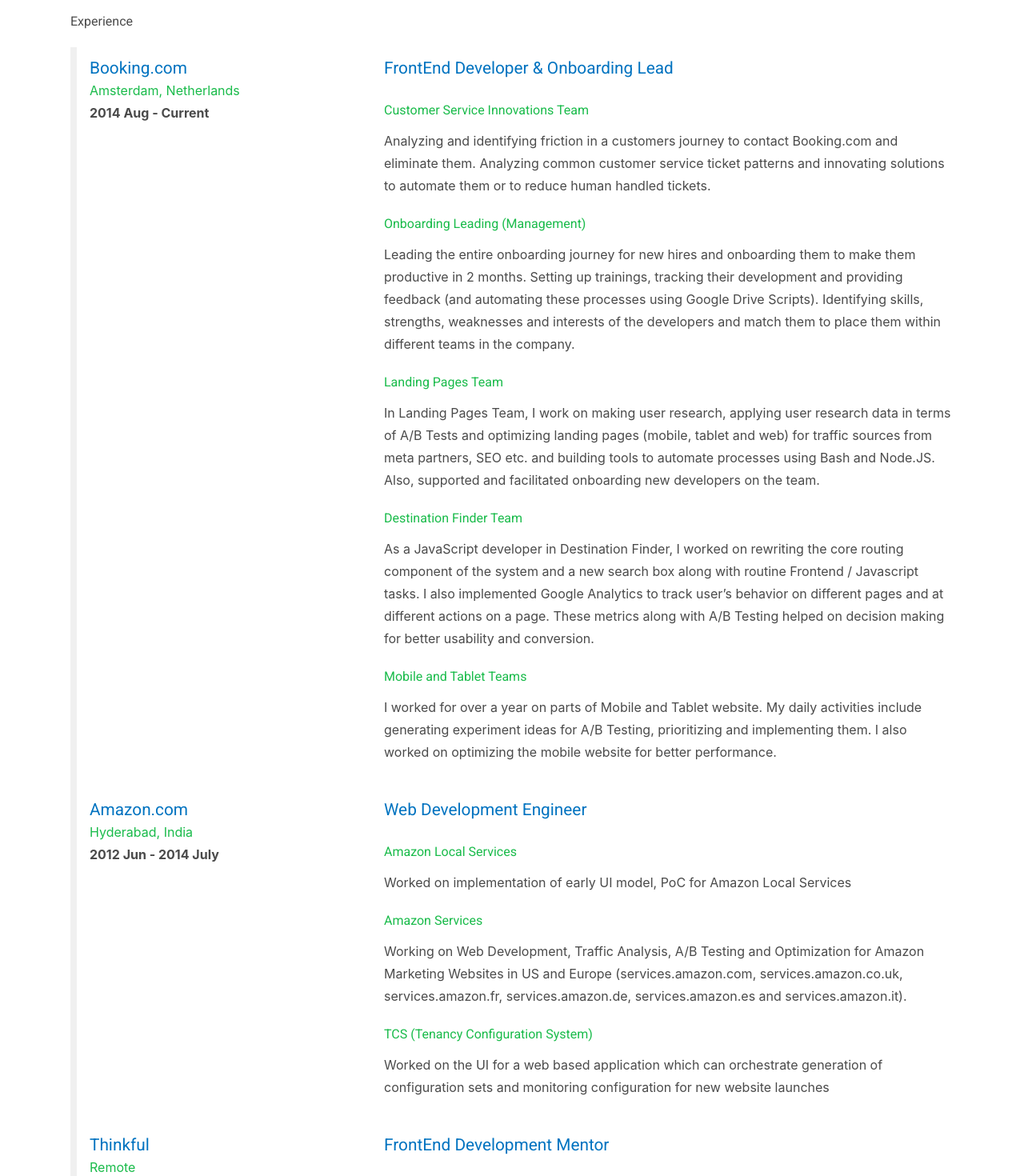
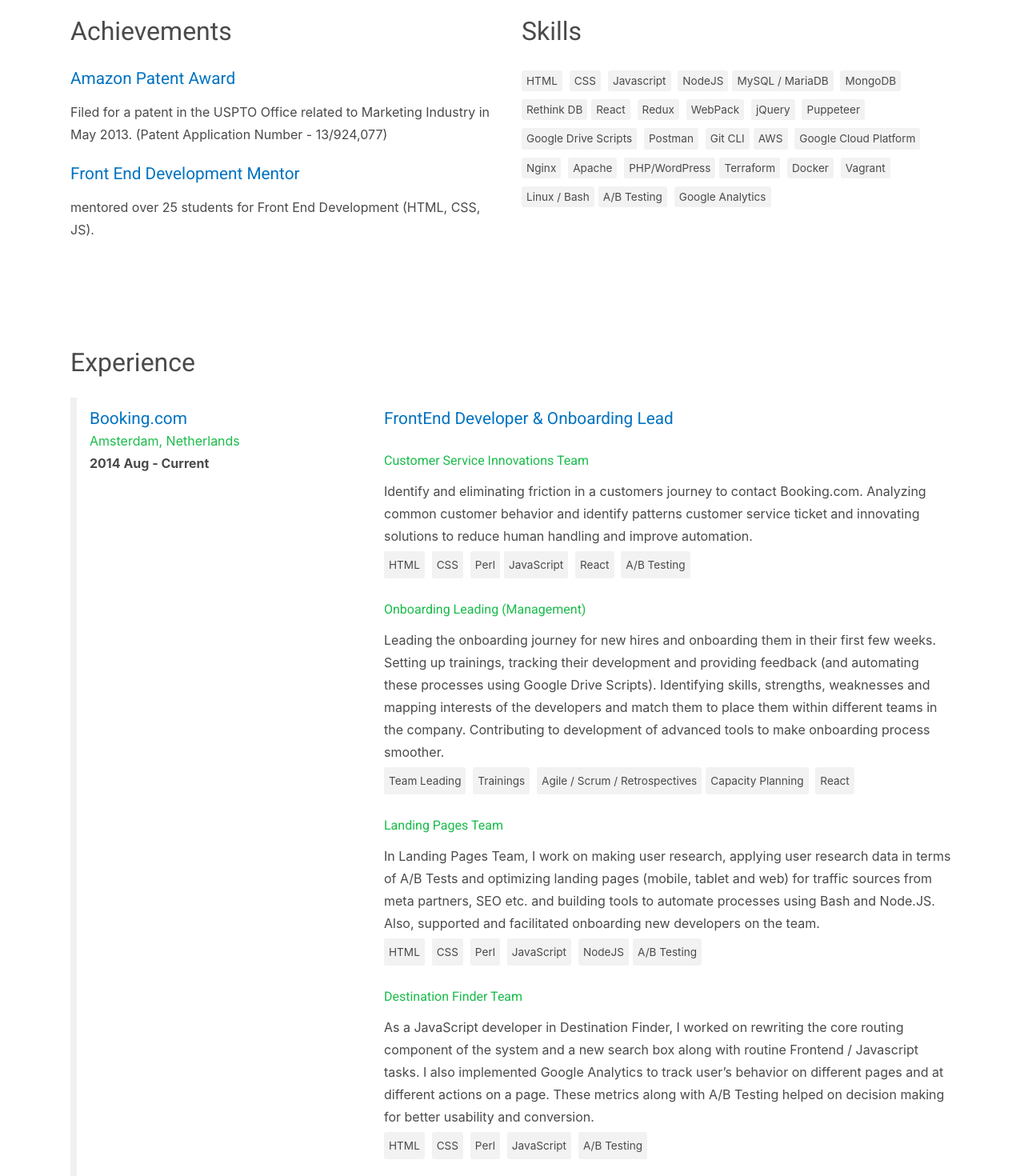
Before and after one commit to atif089/atif.work, a Next.js app: page / in a window 1280 px wide. Shown: the part 300-1770 px from the top of the page at 80% size. Built offline with nearby package versions, Linux system fonts and the light colour scheme; some icons are missing.

Commit message:
updated CV

```diff
--- a/data/experience/amazon.com.js
+++ b/data/experience/amazon.com.js
@@ -14,6 +14,9 @@
         <h3 className="team-title is-size-6">Amazon Local Services</h3>
         <div className="job-desc">
           <p>Worked on implementation of early UI model, PoC for Amazon Local Services</p>
+          <p className="tech-used">
+            <span>HTML</span> <span>CSS</span> <span>JavaScript</span> <span>jQuery</span> <span>Amazon UI (AUI)</span>
+          </p>
         </div>
       </div>
 
@@ -25,6 +28,10 @@
             US and Europe (services.amazon.com, services.amazon.co.uk, services.amazon.fr, services.amazon.de,
             services.amazon.es and services.amazon.it).
           </p>
+          <p className="tech-used">
+            <span>HTML</span> <span>CSS</span> <span>JavaScript</span> <span>A/B Testing</span>
+            <span>jQuery</span>
+          </p>
         </div>
       </div>
 
@@ -35,6 +42,9 @@
             Worked on the UI for a web based application which can orchestrate generation of configuration sets and
             monitoring configuration for new website launches
           </p>
+          <p className="tech-used">
+            <span>HTML</span> <span>CSS</span> <span>JavaScript</span> <span>jQuery</span>
+          </p>
         </div>
       </div>
     </div>
--- a/data/experience/booking.com.js
+++ b/data/experience/booking.com.js
@@ -15,9 +15,13 @@
         <h3 className="team-title is-size-6">Customer Service Innovations Team</h3>
         <div className="job-desc">
           <p>
-            Analyzing and identifying friction in a customers journey to contact Booking.com and eliminate them.
-            Analyzing common customer service ticket patterns and innovating solutions to automate them or to reduce
-            human handled tickets.
+            Identify and eliminating friction in a customers journey to contact Booking.com. Analyzing common customer
+            behavior and identify patterns customer service ticket and innovating solutions to reduce human handling and
+            improve automation.
+          </p>
+          <p className="tech-used">
+            <span>HTML</span> <span>CSS</span> <span>Perl</span>
+            <span>JavaScript</span> <span>React</span> <span>A/B Testing</span>
           </p>
         </div>
       </div>
@@ -26,10 +30,15 @@
         <h3 className="team-title is-size-6">Onboarding Leading (Management)</h3>
         <div className="job-desc">
           <p>
-            Leading the entire onboarding journey for new hires and onboarding them to make them productive in 2 months.
-            Setting up trainings, tracking their development and providing feedback (and automating these processes
-            using Google Drive Scripts). Identifying skills, strengths, weaknesses and interests of the developers and
-            match them to place them within different teams in the company.
+            Leading the onboarding journey for new hires and onboarding them in their first few weeks. Setting up
+            trainings, tracking their development and providing feedback (and automating these processes using Google
+            Drive Scripts). Identifying skills, strengths, weaknesses and mapping interests of the developers and match
+            them to place them within different teams in the company. Contributing to development of advanced tools to
+            make onboarding process smoother.
+          </p>
+          <p className="tech-used">
+            <span>Team Leading</span> <span>Trainings</span> <span>Agile / Scrum / Retrospectives</span>
+            <span>Capacity Planning</span> <span>React</span>
           </p>
         </div>
       </div>
@@ -43,6 +52,10 @@
             building tools to automate processes using Bash and Node.JS. Also, supported and facilitated onboarding new
             developers on the team.
           </p>
+          <p className="tech-used">
+            <span>HTML</span> <span>CSS</span> <span>Perl</span> <span>JavaScript</span> <span>NodeJS</span>
+            <span>A/B Testing</span>
+          </p>
         </div>
       </div>
 
@@ -55,6 +68,9 @@
             Analytics to track user’s behavior on different pages and at different actions on a page. These metrics
             along with A/B Testing helped on decision making for better usability and conversion.
           </p>
+          <p className="tech-used">
+            <span>HTML</span> <span>CSS</span> <span>Perl</span> <span>JavaScript</span> <span>A/B Testing</span>
+          </p>
         </div>
       </div>
 
@@ -66,6 +82,9 @@
             experiment ideas for A/B Testing, prioritizing and implementing them. I also worked on optimizing the mobile
             website for better performance.
           </p>
+          <p className="tech-used">
+            <span>HTML</span> <span>CSS</span> <span>Perl</span> <span>JavaScript</span> <span>A/B Testing</span>
+          </p>
         </div>
       </div>
     </div>
--- a/data/experience/thinkful.js
+++ b/data/experience/thinkful.js
@@ -1,5 +1,5 @@
 const Booking = () => (
-  <div className="columns avoid-pb">
+  <div className="columns">
     <div className="column is-one-third">
       <h3 className="company">Thinkful</h3>
       <p className="location">Remote</p>
--- a/data/experience/uhg.js
+++ b/data/experience/uhg.js
@@ -16,6 +16,9 @@
             Working on development and maintenance of client portals for UHC M&amp;R Insurance Solutions. Work involved
             integrating UI Comps supplied by onshore resource into the existing website built upon Springs Framework
           </p>
+          <p className="tech-used">
+            <span>HTML</span> <span>CSS</span> <span>Javascript</span>
+          </p>
         </div>
       </div>
     </div>
--- a/pages/_base.scss
+++ b/pages/_base.scss
@@ -4,7 +4,7 @@
 
 body {
   font-family: Lato, Helvetica, "Luicida Sans", sans-serif;
-  font-size: 16px;
+  font-size: 15px;
   color: #636363;
 }
 
@@ -17,7 +17,8 @@
   padding: 0.5rem 0.5rem 0;
 }
 
-h2 {
+h2,
+.main-heading {
   font-family: Roboto, Helvetica, "Luicida Sans", sans-serif;
   font-size: 2em;
 }
@@ -72,6 +73,33 @@
   font-size: 3em;
 }
 
+.achievements {
+  margin-bottom: 20px;
+}
+
+.achievements--list p {
+  margin: 12px 0;
+  line-height: 1.75;
+}
+
+.skill-cloud {
+  margin-top: 20px;
+}
+
+.tech-used,
+.skill-cloud {
+  font-size: 0.85em;
+}
+
+.tech-used span,
+.skill-cloud span {
+  margin: 5px 5px 5px 0;
+  padding: 3px 6px;
+  background: #f2f2f2;
+  border-radius: 3px;
+  display: inline-block;
+}
+
 .experience-holder,
 .education-holder {
   border-left: 0.5em solid #f0f0f0;
@@ -98,6 +126,7 @@
   font-weight: bold;
 }
 
+.achievements--list h3,
 .company,
 .job-title {
   font-size: 1.3em;
@@ -108,8 +137,23 @@
   margin-bottom: 25px;
 }
 
+.achievements--list h3 {
+  margin: 20px 0 0;
+  padding: 0;
+}
+
 /* Media Queries */
 
+
+@media only screen {
+  .cv-only {
+    display: none;
+  }
+
+  .pdf.cv-only {
+    display: block;
+  }
+}
 
 @media only screen and (min-width: 800px) {
   .is-vertical-center {
@@ -120,9 +164,7 @@
   .profile-pic {
     max-width: 150px;
   }
-}
 
-@media only screen and (min-width: 800px) {
   .is-vertical-center {
     display: flex;
     align-items: center;
@@ -167,8 +209,4 @@
   .profile-pic {
     max-width: 150px;
   }
-
-  .avoid-pb{
-    page-break-inside: avoid !important;
-  }
 }
--- a/pages/index.js
+++ b/pages/index.js
@@ -54,7 +54,6 @@
                     </Link>
                   );
                 }
-
                 return null;
               })}
             </p>
@@ -62,8 +61,47 @@
         </div>
       </div>
 
-      <div className="section">
-        <h2>Experience</h2>
+      <div className="section achievements">
+        <div className="columns">
+          <div className="column">
+            <div className="main-heading">Achievements</div>
+            <div className="achievements--list">
+              <h3>Amazon Patent Award</h3>
+              <p>
+                Filed for a patent in the USPTO Office related to Marketing Industry in May 2013. (Patent Application
+                Number - 13/924,077)
+              </p>
+              <h3>Front End Development Mentor</h3>
+              <p>mentored over 25 students for Front End Development (HTML, CSS, JS).</p>
+              <div className="cv-only">
+                <h3>Freelance Consulting</h3>
+                <p>
+                  Offered freelance consulting and development for about 8 years using various freelance platforms like
+                  Elance, oDesk etc. and also worked with offline Small–Medium Businesses.
+                </p>
+              </div>
+            </div>
+          </div>
+          <div className="column">
+            <div className="main-heading">Skills</div>
+            <div className="skill-cloud">
+              <p>
+                <span>HTML</span> <span>CSS</span> <span>Javascript</span> <span>NodeJS</span>
+                <span>MySQL / MariaDB</span> <span>MongoDB</span> <span>Rethink DB</span>
+                <span>React</span> <span>Redux</span> <span>WebPack</span> <span>jQuery</span> <span>Puppeteer</span>
+                <span>Google Drive Scripts</span> <span>Postman</span> <span>Git CLI</span>
+                <span>AWS</span> <span>Google Cloud Platform</span>
+                <span>Nginx</span> <span>Apache</span> <span>PHP/WordPress</span>
+                <span>Terraform</span> <span>Docker</span> <span>Vagrant</span> <span>Linux / Bash</span>
+                <span>A/B Testing</span> <span>Google Analytics</span>
+              </p>
+            </div>
+          </div>
+        </div>
+      </div>
+
+      <div className="section" style={{pageBreakBefore: 'always'}}>
+        <div className="main-heading">Experience</div>
         <div className="experience-holder">
           <BookingExperience />
           <AmazonExperience />
@@ -73,7 +111,7 @@
       </div>
 
       <div className="section">
-        <h2>Education</h2>
+        <div className="main-heading">Education</div>
         <div className="education-holder">
           <div className="columns">
             <div className="column is-one-third">
```
